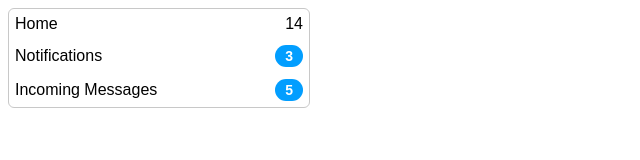
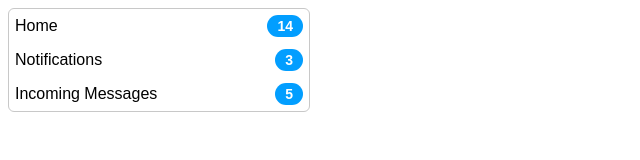
Before and after one commit to Anthonia-I/thonia-, a plain HTML site: page lesson12e.html in a window 1280 px wide. Shown: the full height of the page, 0-640 px from the left. Drawn offline with Linux system fonts and the light colour scheme.

Commit message:
Add files via upload

```diff
--- a/lesson12e.html
+++ b/lesson12e.html
@@ -4,6 +4,7 @@
 <head>
   <title>12e</title>
   <link rel="stylesheet" href="lesson12e.css">
+  <link rel="stylesheet" href="github.css">
 </head>
 
 <body>
```
